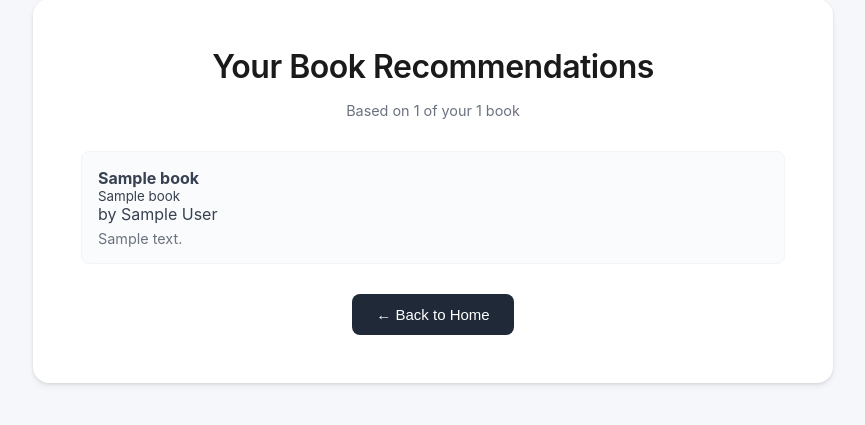
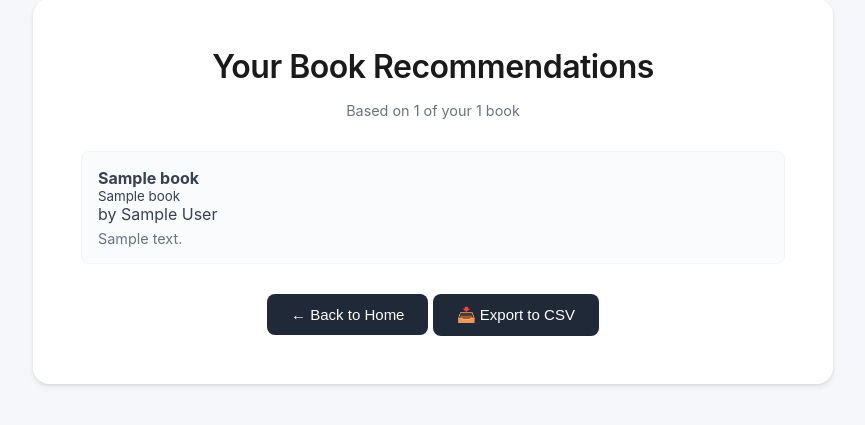
Before and after one commit to mfannin099/bookRecommendation, a Flask app: template templates/recommend.html in a window 1280 px wide. Shown: the part 41-466 px from the top of the page, without its empty margins (207-1072 px from the left). Run offline with Flask 3, Linux system fonts and the light colour scheme; the template is opened without the code that fills it: most values are stand-ins (such as "Sample title", 1, 10 or a date in 2020).

Commit message:
Add CSV export button to recommendations page
Lets a user download their recommendations' title/author/description as a
CSV. Built client-side in JS from the data already rendered into the page,
since recommendations have no server-side storage to round-trip through.

Co-Authored-By: Claude Sonnet 5 <noreply@anthropic.com>

```diff
--- a/templates/recommend.html
+++ b/templates/recommend.html
@@ -36,7 +36,39 @@
             <a href="/" style="text-decoration: none;">
                 <button>← Back to Home</button>
             </a>
+            <button id="exportCsvButton" type="button">📥 Export to CSV</button>
         </div>
     </div>
+
+    <script>
+        // Recommendations only ever exist in this rendered page (the app has
+        // no database/session storage - see main.py's state-handling notes),
+        // so exporting means building the CSV client-side from the data
+        // already on the page rather than a server round trip.
+        const RECOMMENDATIONS = {{ recommendations|tojson }};
+
+        function csvField(value) {
+            const s = (value === null || value === undefined) ? '' : String(value);
+            return '"' + s.replace(/"/g, '""') + '"';
+        }
+
+        document.getElementById('exportCsvButton').addEventListener('click', function() {
+            const rows = [['title', 'author', 'description']];
+            RECOMMENDATIONS.forEach(function(book) {
+                rows.push([book.title, book.authors, book.description]);
+            });
+            const csv = rows.map(function(row) { return row.map(csvField).join(','); }).join('\r\n');
+
+            const blob = new Blob([csv], { type: 'text/csv;charset=utf-8;' });
+            const url = URL.createObjectURL(blob);
+            const link = document.createElement('a');
+            link.href = url;
+            link.download = 'book_recommendations.csv';
+            document.body.appendChild(link);
+            link.click();
+            document.body.removeChild(link);
+            URL.revokeObjectURL(url);
+        });
+    </script>
 </body>
 </html>
```
